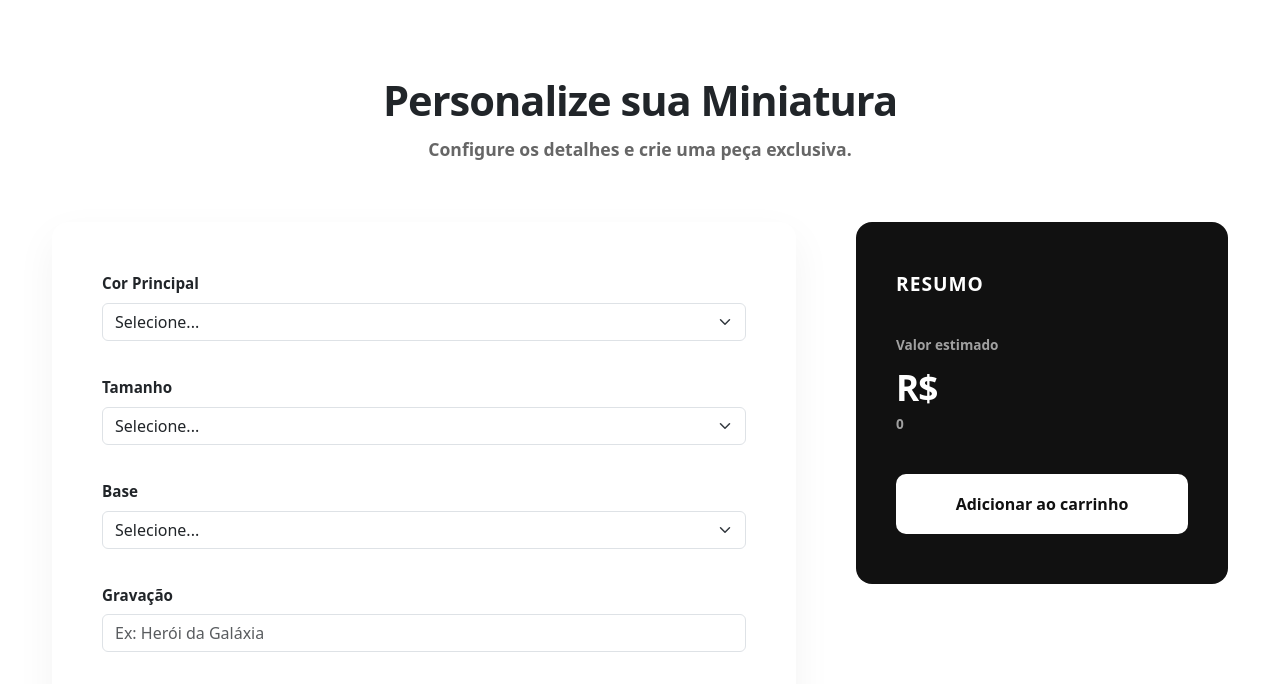
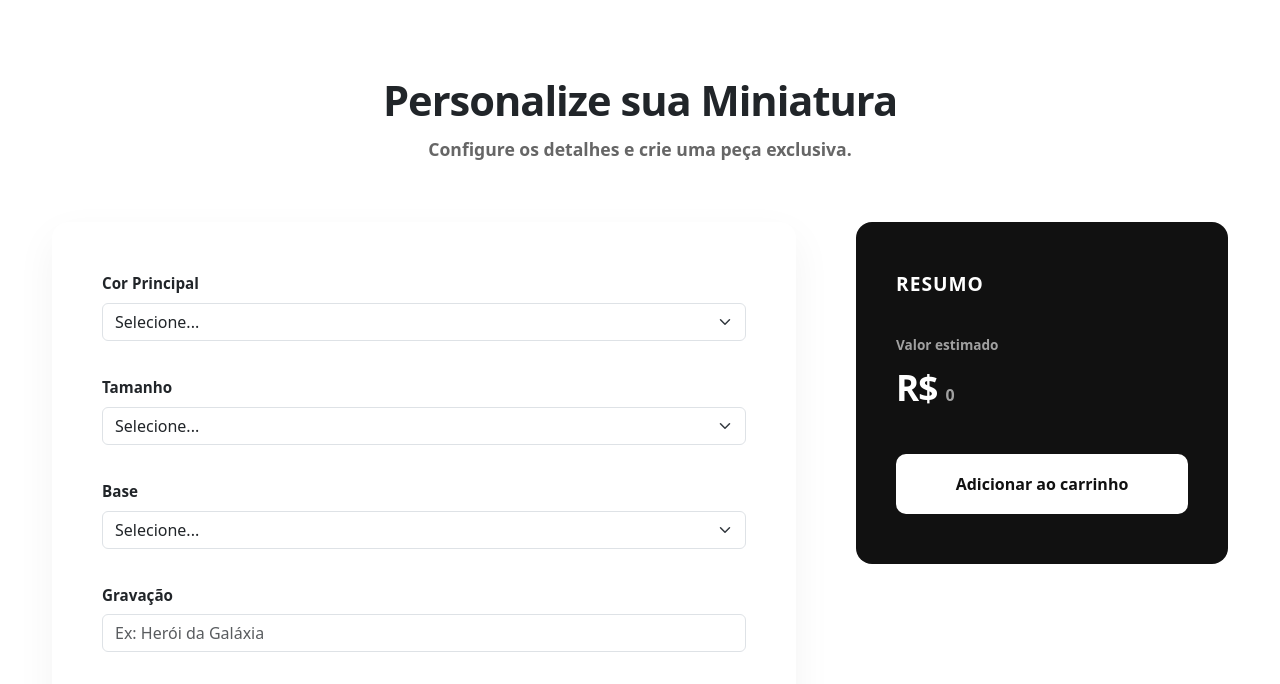
Before and after one commit to gabriel-dezerto/projeto_miniverse, a plain HTML site: page miniverse/html/personalizacao.html in a window 1280 px wide. Shown: the part 85-769 px from the top of the page. Drawn offline with nearby package versions, Linux system fonts and the light colour scheme.

Commit message:
Arrumando Fontes e ajustando página de personalização

```diff
--- a/miniverse/css/personalizacao.css
+++ b/miniverse/css/personalizacao.css
@@ -119,6 +119,11 @@ body {
   font-size: 2.2rem;
   font-weight: 900;
   letter-spacing: -1px;
+}
+
+.preco{
+  display:inline!important;
+  font-size: 1rem!important;
 }
 
 /* =========================
--- a/miniverse/css/style.css
+++ b/miniverse/css/style.css
@@ -1,12 +1,10 @@
 body {
   background-color: #ffffff;
   margin: 0;
+  font-family: 'Josefin Sans', sans-serif;
 
 }
 
-/* make footer sit at bottom when page is short without being fixed
-   by turning body into a column flex container and allowing the
-   main content to grow */
 html, body {
   height: 100%;
 }
@@ -20,8 +18,6 @@ body {
   flex: 1 0 auto; /* take remaining space before footer */
 }
 
-/* fallback: if pages don't wrap content manually, allow the top-level
-   container to grow as well */
 body > .container {
   flex: 1 0 auto;
 }
--- a/miniverse/html/personalizacao.html
+++ b/miniverse/html/personalizacao.html
@@ -165,7 +165,7 @@
 
                     <div class="preco-box">
                         <span>Valor estimado</span>
-                        <strong>R$ <span id="preco">0</span></strong>
+                        <strong>R$ <span id="preco" class="preco">0</span></strong>
                     </div>
 
                     <button type="button" id="btn-adicionar-carrinho" class="btn-principal">
```
